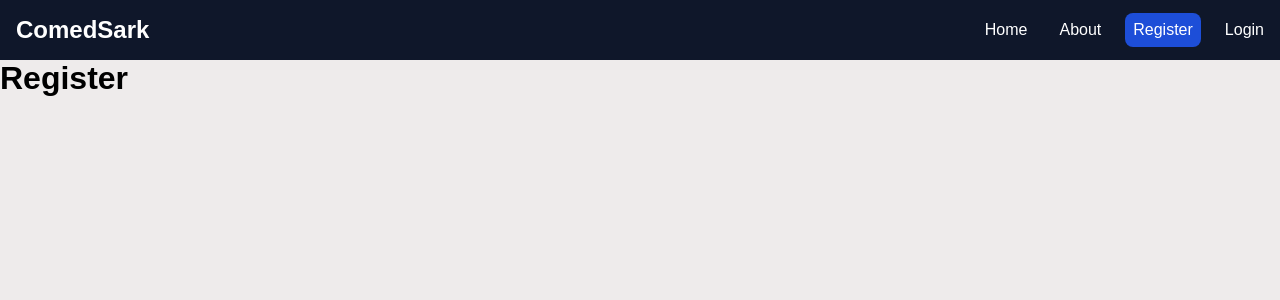
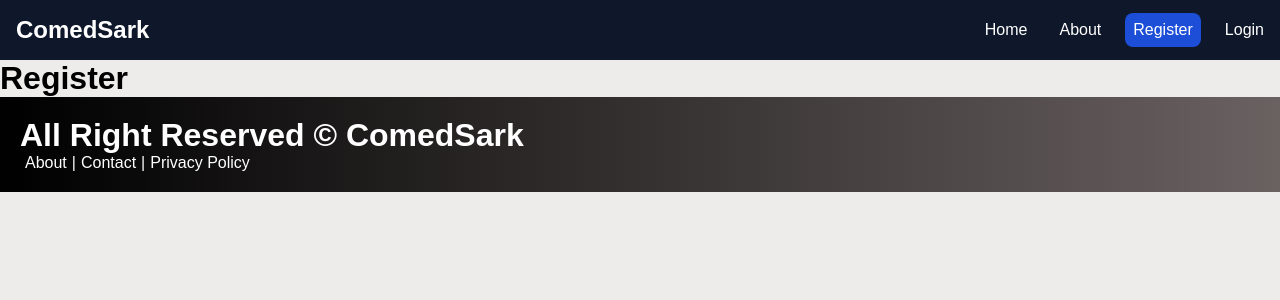
Before and after one commit to vekariaayush04/comedk-resources-hub, a React (Vite) app in the folder frontend/: page /register in a window 1280 px wide. Shown: the top 300 px of the page. Built offline with nearby package versions, Linux system fonts and the light colour scheme.

Commit message:
updating App.jsx index.css adding footer

```diff
--- a/frontend/src/App.jsx
+++ b/frontend/src/App.jsx
@@ -2,6 +2,7 @@ import { Route, Routes } from "react-router-dom";
 import "./App.css";
 import { About, Home, Login, Register } from "./components/pages";
 import Navbar from "./components/Navbar";
+import Footer from "./components/Footer";
 
 function App() {
   return (
@@ -13,6 +14,7 @@ function App() {
         <Route path='/login' element={<Login/>}/>
         <Route path='/register' element={<Register/>}/>
       </Routes>
+      <Footer/>
     </div>
   );
 }
--- /dev/null
+++ b/frontend/src/components/Footer.jsx
@@ -0,0 +1,15 @@
+import React from "react";
+import { Link } from "react-router-dom";
+const Footer = () => {
+  return (
+    <div className="footer">
+      <h1 className="text-center">All Right Reserved &copy; ComedSark</h1>
+      <p className="text-center mt-3">
+        <Link to="/about">About</Link>|<Link to="/contact">Contact</Link>|
+        <Link to="/policy">Privacy Policy</Link>
+      </p>
+    </div>
+  );
+};
+
+export default Footer;
--- a/frontend/src/index.css
+++ b/frontend/src/index.css
@@ -4,3 +4,19 @@
     padding: 0;
     font-family: Arial, Helvetica, sans-serif;
   }
+/* footer */
+.footer{
+  color: white;
+  padding: 20px;
+  background: #000000;
+  background: linear-gradient(to left,rgb(106, 97, 97),rgb(0, 0, 0)) ;
+}
+.footer a{
+  text-decoration: none;
+  color: white;
+  padding: 5px;
+}
+.footer a:hover{
+  color: rgb(149, 187, 159);
+  border-bottom: 1px solid rgb(149, 187, 159);
+}
```
